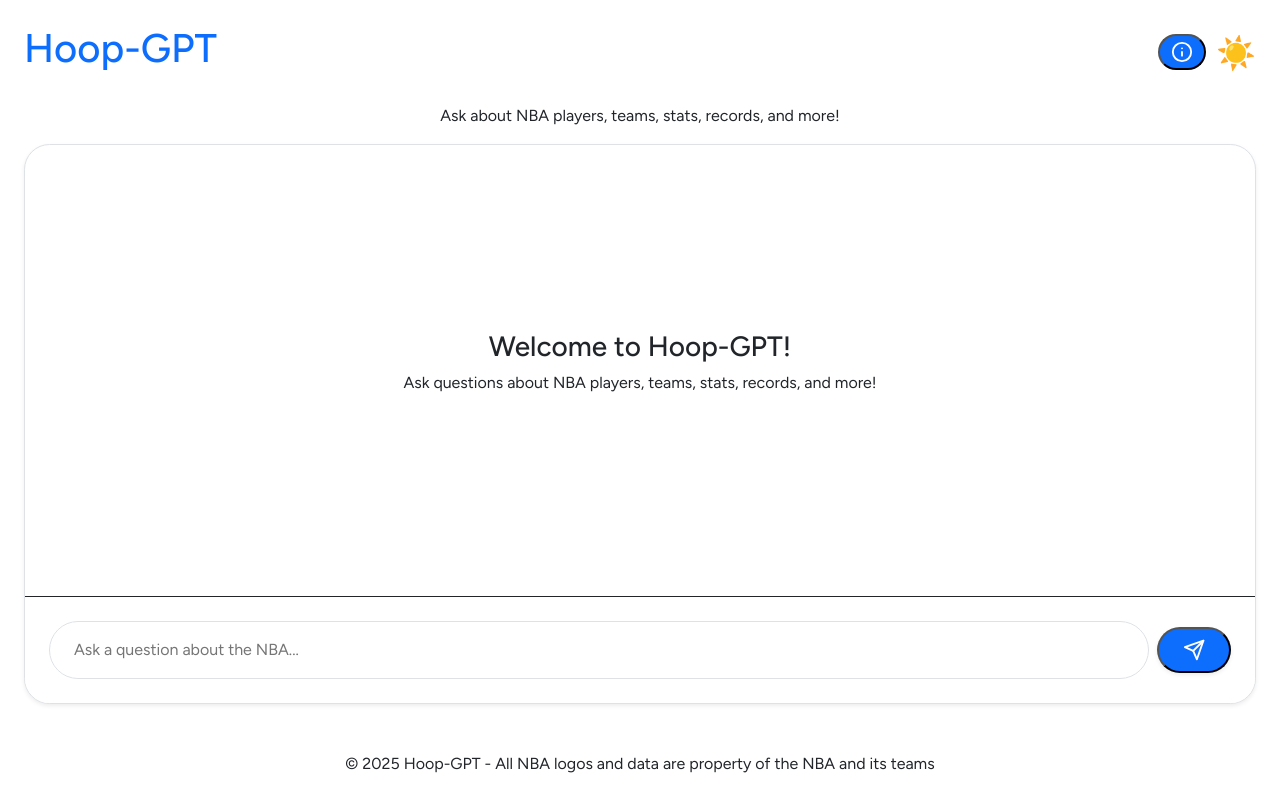
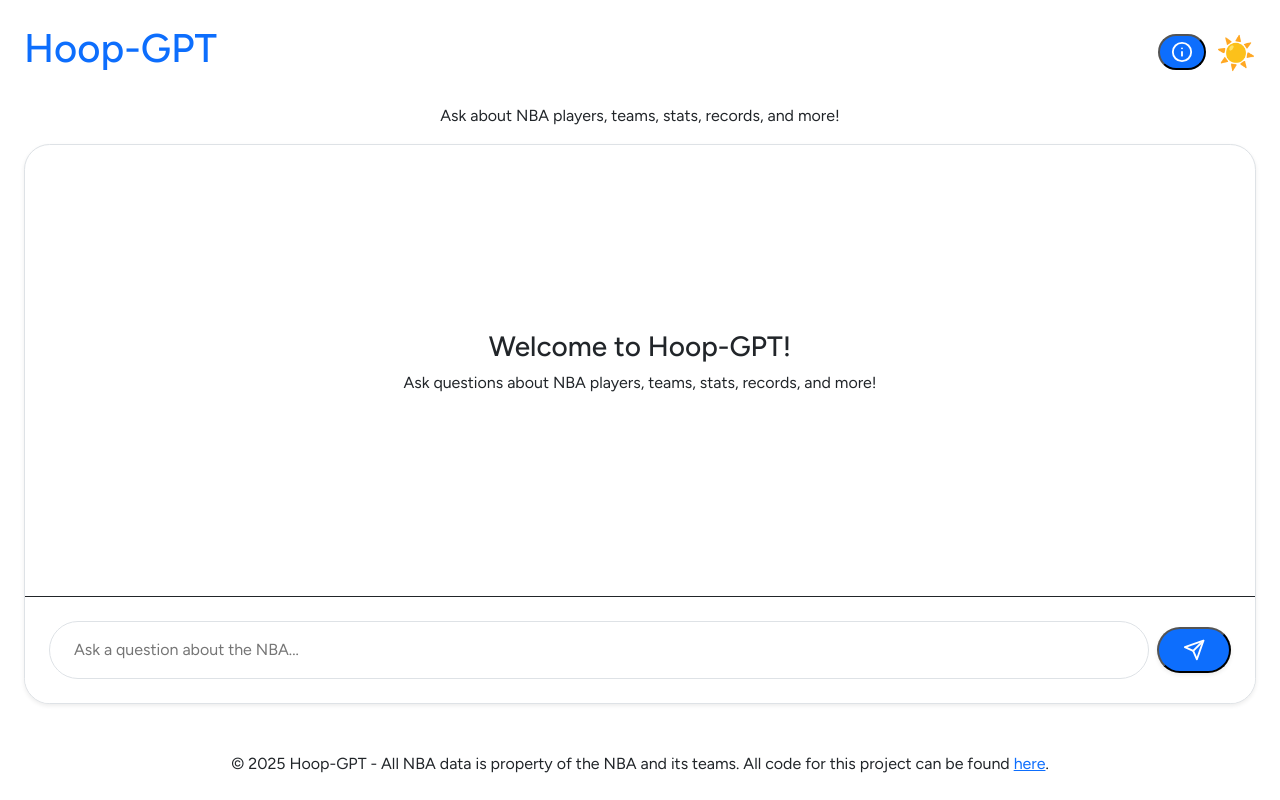
Before and after one commit to ryanshanker27/NBA_GPT, a React (Vite) app in the folder frontend/: page / in a window 1280 px wide. Built offline with nearby package versions, Linux system fonts and the light colour scheme.

Commit message:
Update App.tsx

```diff
--- a/frontend/src/App.tsx
+++ b/frontend/src/App.tsx
@@ -79,8 +79,17 @@
         style={{ fontFamily: "Figtree" }}
         className="w-full py-4 text-center text-sm text-gray-500 dark:text-gray-400"
       >
-        © {new Date().getFullYear()} Hoop-GPT - All NBA logos and data are
-        property of the NBA and its teams
+        © {new Date().getFullYear()} Hoop-GPT - All NBA data is property of the
+        NBA and its teams. All code for this project can be found{" "}
+        <a
+          href="https://github.com/ryanshanker27/NBA_GPT"
+          target="_blank"
+          rel="noopener noreferrer"
+          className="text-blue-500 hover:underline"
+        >
+          here
+        </a>
+        .
       </footer>
 
       <InfoCard
```
